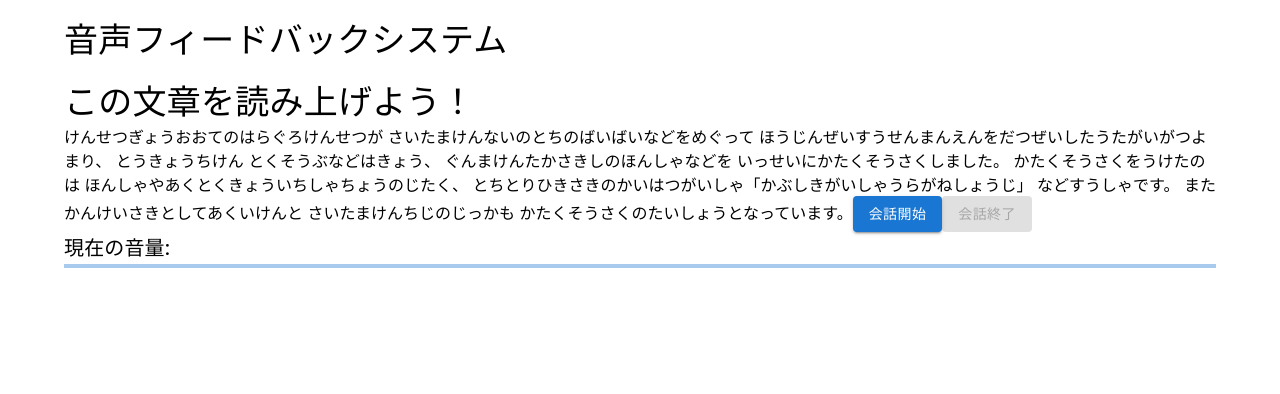
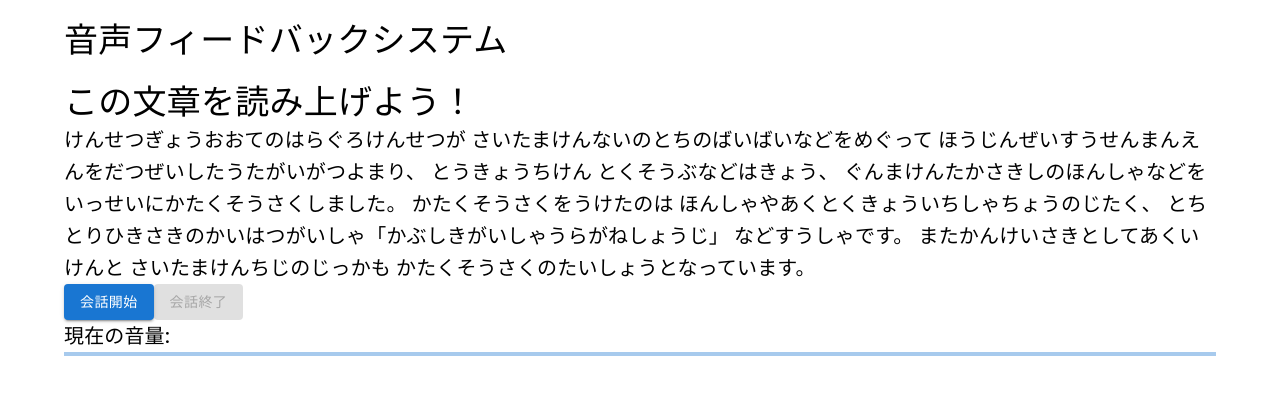
Before and after one commit to inatoihs/speech_trainer, a React (Create React App) app in the folder frontend/: page / in a window 1280 px wide. Shown: the top 394 px of the page. Built offline with nearby package versions, Linux system fonts and the light colour scheme.

Commit message:
原稿の文章のサイズを変更

```diff
--- a/frontend/src/components/Recorder.tsx
+++ b/frontend/src/components/Recorder.tsx
@@ -19,7 +19,7 @@ function Recorder({ onComplete }: RecorderProps) {
         この文章を読み上げよう！
       </Typography>
 
-
+      <Typography variant="h6">
       けんせつぎょうおおてのはらぐろけんせつが
       さいたまけんないのとちのばいばいなどをめぐって
       ほうじんぜいすうせんまんえんをだつぜいしたうたがいがつよまり、
@@ -34,6 +34,7 @@ function Recorder({ onComplete }: RecorderProps) {
       またかんけいさきとしてあくいけんと
       さいたまけんちじのじっかも
       かたくそうさくのたいしょうとなっています。
+      </Typography>
 
 
       <Button variant="contained" color="primary" onClick={startRecording} disabled={isRecording}>
```
